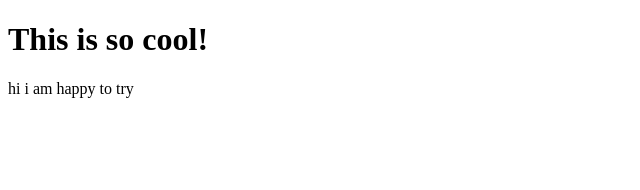
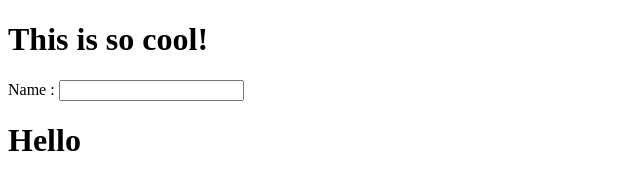
Before and after one commit to asafshaar/angular-test, a plain HTML site: page index.html in a window 1280 px wide. Shown: the whole page, without its empty margins (0-640 px from the left). Drawn offline with nearby package versions, Linux system fonts and the light colour scheme.

Commit message:
added snippet from w3school

```diff
--- a/index.html
+++ b/index.html
@@ -7,6 +7,9 @@
   </head>
   <body>
     <h1>This is so cool!</h1>
-    hi i am happy to try
+    <div ng-app="">
+      <p>Name : <input type="text" ng-model="name"></p>
+      <h1>Hello {{name}}</h1>
+    </div>
   </body>
 </html>
```
